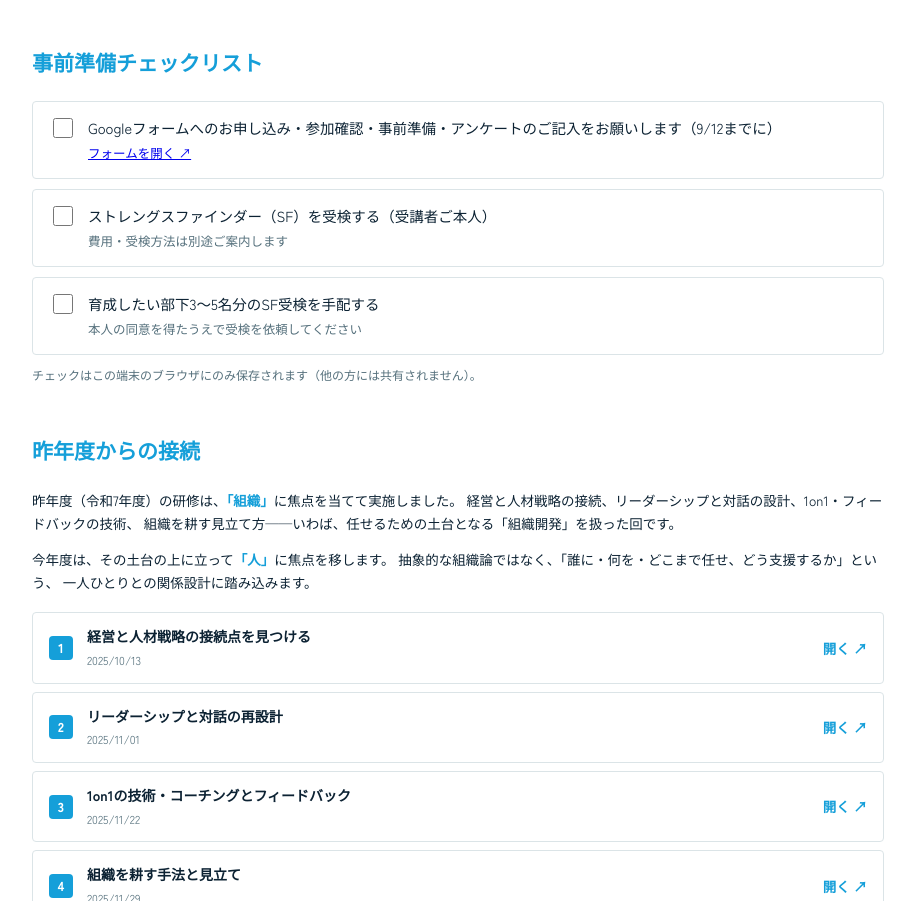
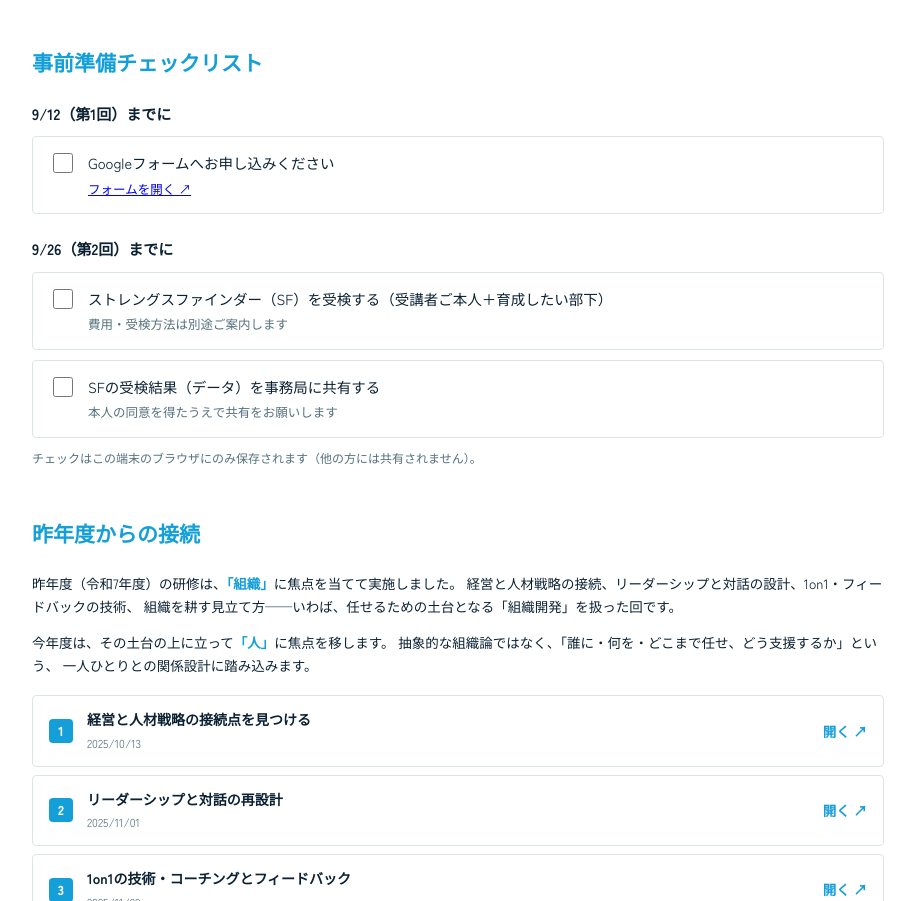
Before and after one commit to ki1118rin/makaseru-training, a plain HTML site: page index.html in a window 1280 px wide. Shown: the part 2144-3045 px from the top of the page, without its empty margins (182-1097 px from the left). Drawn offline with Linux system fonts and the light colour scheme.

Commit message:
事前準備チェックリストを9/12まで／9/26までの2段に分割
Co-Authored-By: Claude Sonnet 5 <noreply@anthropic.com>

```diff
--- a/index.html
+++ b/index.html
@@ -296,6 +296,8 @@
   .check-item.done { border-color: var(--ok); background: var(--ok-soft); }
   .check-item.done .txt { text-decoration: line-through; text-decoration-color: var(--muted); }
   .checklist-hint { font-size: 12px; color: var(--muted); margin-top: 10px; }
+  .prep-sub { font-size: 15px; font-weight: 600; margin: 22px 0 10px; }
+  .prep-sub:first-of-type { margin-top: 0; }
 
   /* faq */
   details.faq {
@@ -502,20 +504,27 @@
 
   <section id="prep">
     <h2>事前準備チェックリスト</h2>
-    <div class="checklist" id="checklist">
+
+    <h3 class="prep-sub">9/12（第1回）までに</h3>
+    <div class="checklist" id="checklist-0912">
       <label class="check-item" data-key="chk-form">
         <input type="checkbox">
-        <span class="txt">Googleフォームへのお申し込み・参加確認・事前準備・アンケートのご記入をお願いします（9/12までに）<small><a href="https://forms.gle/sUdT73EUfPMMY9Y17" target="_blank" rel="noopener">フォームを開く ↗</a></small></span>
+        <span class="txt">Googleフォームへお申し込みください<small><a href="https://forms.gle/sUdT73EUfPMMY9Y17" target="_blank" rel="noopener">フォームを開く ↗</a></small></span>
       </label>
+    </div>
+
+    <h3 class="prep-sub">9/26（第2回）までに</h3>
+    <div class="checklist" id="checklist-0926">
       <label class="check-item" data-key="chk-sf-self">
         <input type="checkbox">
-        <span class="txt">ストレングスファインダー（SF）を受検する（受講者ご本人）<small>費用・受検方法は別途ご案内します</small></span>
+        <span class="txt">ストレングスファインダー（SF）を受検する（受講者ご本人＋育成したい部下）<small>費用・受検方法は別途ご案内します</small></span>
       </label>
-      <label class="check-item" data-key="chk-sf-team">
+      <label class="check-item" data-key="chk-sf-share">
         <input type="checkbox">
-        <span class="txt">育成したい部下3〜5名分のSF受検を手配する<small>本人の同意を得たうえで受検を依頼してください</small></span>
+        <span class="txt">SFの受検結果（データ）を事務局に共有する<small>本人の同意を得たうえで共有をお願いします</small></span>
       </label>
     </div>
+
     <p class="checklist-hint">チェックはこの端末のブラウザにのみ保存されます（他の方には共有されません）。</p>
   </section>
 
```
